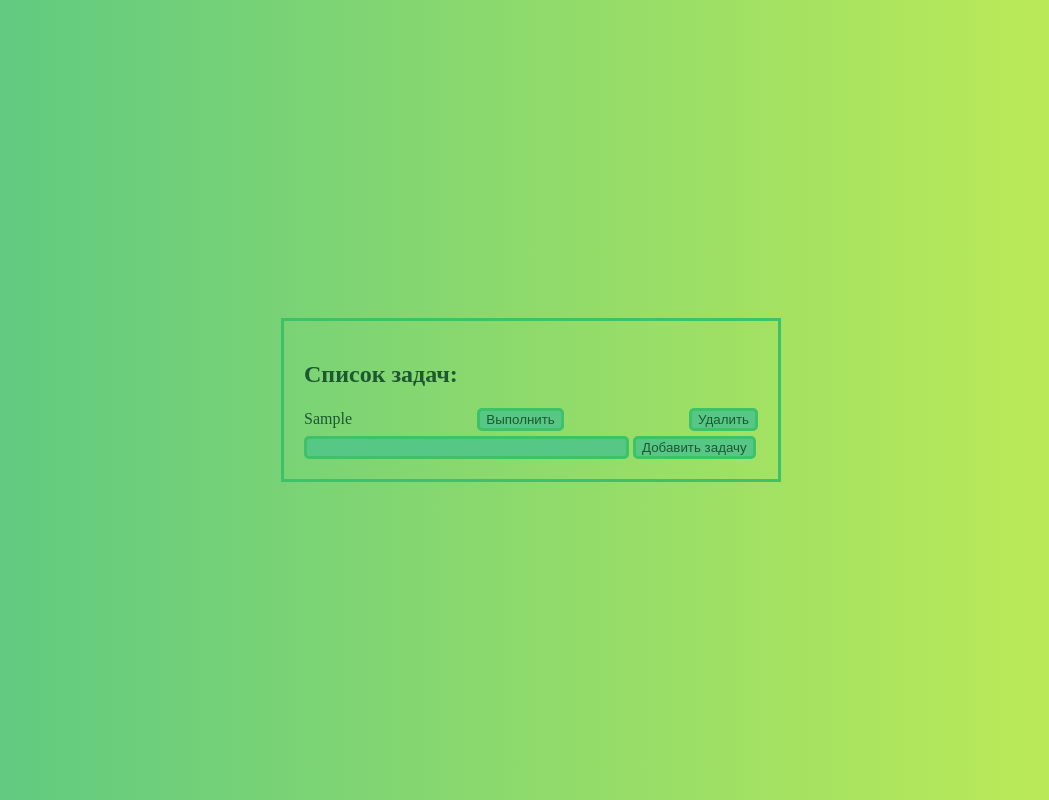
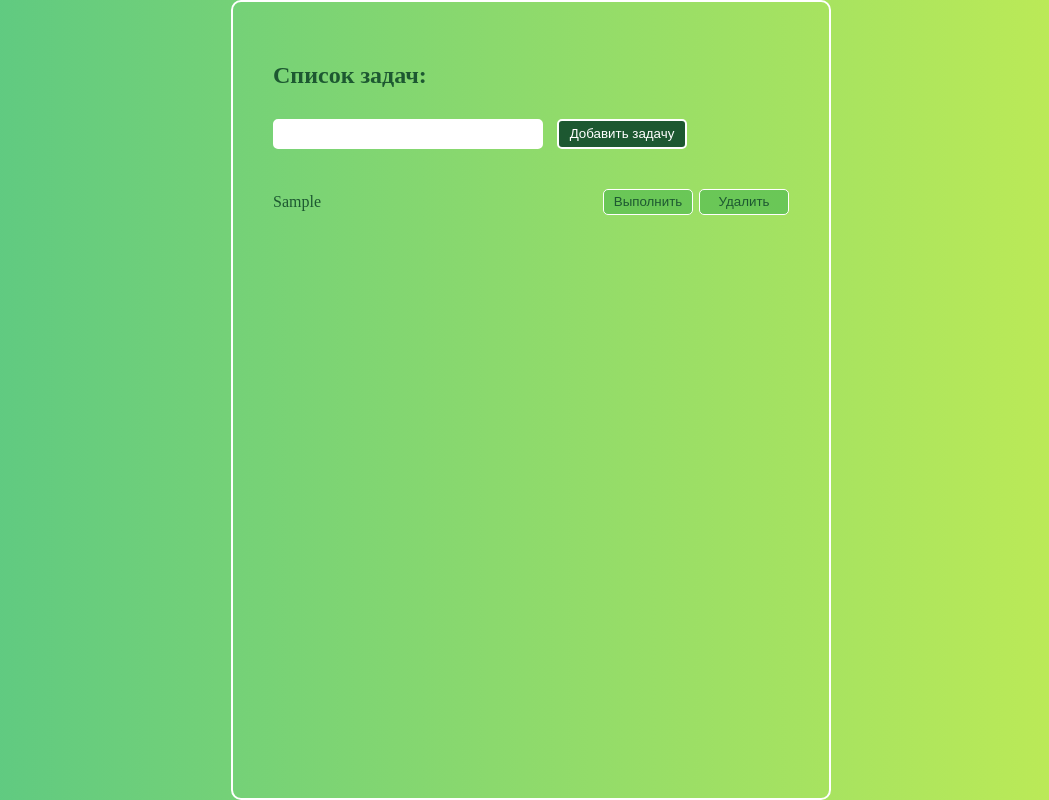
Before and after one commit to yzavorokhina/TODO, a website built with webpack: page src/index.html in a window 1280 px wide. Both pictures are taken after typing "Sample" into the empty fields and a click on the button "Добавить задачу". Shown: the whole page, without its empty margins (109-1158 px from the left). Built offline with nearby package versions, Linux system fonts and the light colour scheme.

Commit message:
add some styles

```diff
--- a/package.json
+++ b/package.json
@@ -3,7 +3,7 @@
   "version": "1.0.0",
   "description": "todo_application",
   "keywords": [
-    "test"
+    "todo", "todo_app", "todo_application"
   ],
   "license": "ISC",
   "author": "Yuliya Zavorokhina",
--- a/src/index.html
+++ b/src/index.html
@@ -1,24 +1,23 @@
 <!DOCTYPE html>
 <html lang="en">
+
 <head>
     <meta charset="UTF-8">
     <meta http-equiv="X-UA-Compatible" content="IE=edge">
     <meta name="viewport" content="width=device-width, initial-scale=1.0">
-    <title>TODO List</title>
+    <title>TODO</title>
+    <link rel="icon" type="image/svg+xml" href="../src/img/gear.png">
+</head>
 
-</head>
 <body>
-
-   <div class="todo-list">
-
+    <div class="todo-list">
         <h2>Список задач:</h2>
-        <ul class="tasks"></ul>
-
         <div class="task-tools">
-            <input type="text" name="task" id="task" maxlength="62">
+            <input type="text" name="task" id="task" maxlength="120">
             <button id="add-task">Добавить задачу</button>
         </div>
-   </div>
+        <ul class="tasks"></ul>
+    </div>
+</body>
 
-</body>
 </html>
--- a/src/js/index.js
+++ b/src/js/index.js
@@ -1,30 +1,4 @@
 
-// class Product{
-//     constructor(id, name){
-//         this.id = id;
-//         this.name = name;
-//     }
-// }
-
-// // let cart = [];
-
-// /* получили строку в формате JSON и из него восстановили массив объектов */
-// let storageCart = JSON.parse(window.localStorage.getItem('cart'));
-// let cart = storageCart ? storageCart : [];
-
-// console.log(storageCart);
-
-// const bread = new Product(1, 'Хлеб');
-// const tea = new Product(2, 'Чёрный чай');
-
-// // cart[0] = bread;
-// // cart[1] = tea;
-// cart.push(bread);
-// cart.push(tea);
-// console.log(cart);
-
-// let jsonCart = JSON.stringify(cart);
-// window.localStorage.setItem('cart', jsonCart);
 import $ from 'jquery';
 import { v4 as uuidv4 } from 'uuid';
 // console.log(uuidv4());
@@ -50,7 +24,7 @@ function renderList(){
 
 function addTaskToList(task){
     const list = $(".tasks");
-    const li = $(`<li class="${task.status}">${task.name}</li>`);
+    const li = $(`<li class="${task.status}"><div style='width: 340px'>${task.name}</div></li>`);
     const doneButton = $('<button>Выполнить</button>');
     doneButton.click(() => {
         // console.log(task);
@@ -86,23 +60,6 @@ function addTaskToList(task){
     // console.log(list);
 }
 
-// let i ='3424';
-// for (let i = 0; i < 10; i++){
-// }
-// console.log(i);
-
-// if(1>0){
-//     let i = '2';
-// }
-// console.log(i);
-
-// console.log(list);
-// $(document).ready(function(){
-//     tasks.forEach(function(item){
-//         addTaskToList(item);
-//     });
-// });
-
 $("#add-task").click(function(){
     let text = $("#task").val();
     $("#task").val(null);
--- a/src/scss/custom.scss
+++ b/src/scss/custom.scss
@@ -1,68 +1,88 @@
 @import 'normalize';
 
-html, body{
+html,
+body {
     height: 100%;
     display: flex;
     align-items: center;
     justify-content: center;
 }
 
-body{
-    background: #57C785;
-    background: linear-gradient(90deg,rgba(87, 199, 133, 1) 0%, rgb(196, 237, 83) 99%);
+body {
+    // background: #57C785;
+    background: linear-gradient(90deg, rgba(87, 199, 133, 1) 0%, rgb(196, 237, 83) 99%);
 }
 
-.done{
-    text-decoration: line-through;
+.todo-list {
+    width: 600px;
+    height: 800px;
+    border: 2px solid white;
+    padding: 40px;
+    border-radius: 10px;
 }
 
-.todo-list{
-    width: 500px;
-    border: 3px solid rgb(61, 194, 105);
-    padding: 20px;
+h2 {
+    color: rgb(29, 88, 49);
+    margin-bottom: 30px;
 }
 
-.tasks li{
+/* add new task: */
+input {
+    height: 30px;
+    width: 270px;
+    background: white;
+    border: 2px solid white;
+    color: rgb(29, 88, 49);
+    border-radius: 5px;
+    margin-right: 10px;
+    margin-bottom: 40px;
+}
+
+.task-tools button {
+    width: 130px;
+    height: 30px;
+    background: rgb(29, 88, 49);
+    border: 2px solid white;
+    color: white;
+    border-radius: 5px;
+    margin-bottom: 10px;
+    padding: 4px;
+}
+
+/* tasks: */
+.tasks li {
     display: flex;
     justify-content: space-between;
     align-items: center;
+    max-width: 520px;
+    // border: 1px solid red;
     margin-bottom: 5px;
+    color: rgb(29, 88, 49);
+    // text-transform: uppercase;
+    font-size: 16px;
+    white-space: pre-line;
+    white-space: pre-wrap;
+    overflow-wrap: break-word;
+    word-break: break-all;
 }
 
-h2{
-    color:rgb(29, 88, 49);
+.in-progress button {
+    min-width: 90px;
+    height: 26px;
+    border: 1px solid white;
+    background: rgb(106, 199, 87);
+    color: rgb(29, 88, 49);
+    border-radius: 5px;
+    margin-left: 6px;
 }
 
-li{
-    color:rgb(29, 88, 49);
+.done button {
+    min-width: 90px;
+    height: 26px;
+    border: 1px solid rgb(29, 88, 49);
+    margin-left: 6px;
+    background: rgb(133, 184, 140);
+    color: rgb(29, 88, 49);
+    border-radius: 5px;
+    text-decoration: line-through;
 }
-
-input{
-    width: 325px;
-    background: #57C785;
-    border: 3px solid rgb(61, 194, 105);
-    color:rgb(29, 88, 49);
-    border-radius: 5px;
-}
-
-.task-tools button{
-    background: #57C785;
-    border: 3px solid rgb(61, 194, 105);
-    color:rgb(29, 88, 49);
-    border-radius: 5px;
-}
-
-.in-progress button{
-    background: #57C785;
-    border: 3px solid rgb(61, 194, 105);
-    color:rgb(29, 88, 49);
-    border-radius: 5px;
-    margin-left: auto;
-}
-
-.done button{
-    background: #57C785;
-    border: 3px solid rgb(61, 194, 105);
-    color:rgb(29, 88, 49);
-    border-radius: 5px;
-}
```
Also changed, not shown: src/img/gear.png (added), src/scss/_mixins.scss (deleted), src/scss/_variables.scss (deleted), src/Безымянный.png (deleted).
